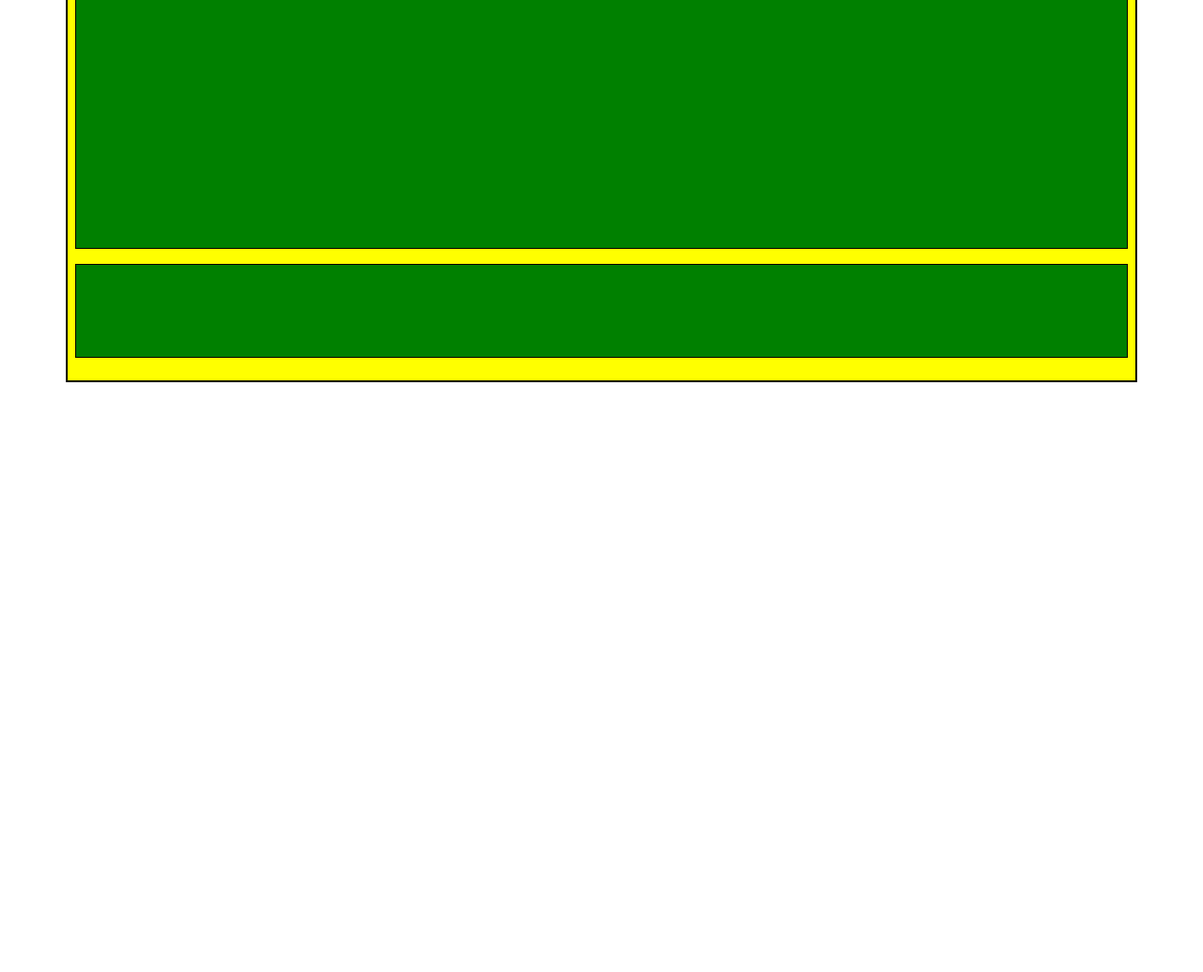
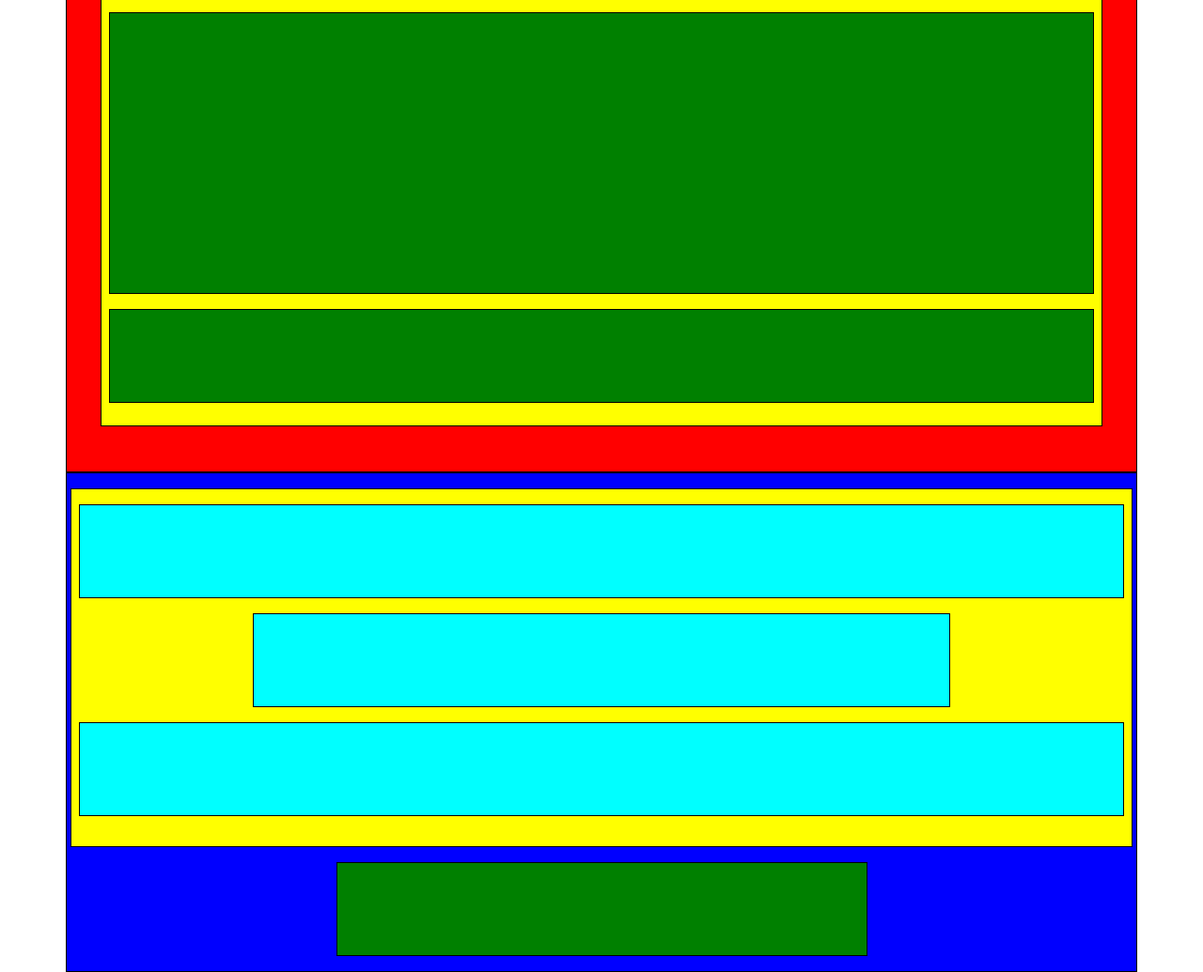
Before and after one commit to stefanofilippini/html-css-bootstrap-freelancer, a plain HTML site: page index.html in a window 1280 px wide. Shown: the part 3715-4750 px from the top of the page at 94% size. Before the commit the page ends 4122 px from the top, so only its background shows below. Drawn offline with nearby package versions, Linux system fonts and the light colour scheme.

Commit message:
added footer content

```diff
--- a/index.html
+++ b/index.html
@@ -22,7 +22,7 @@
     <!-- Main content -->
     <main>
 
-        <div class="container bg-4">
+        <div class="container p-5 bg-4">
             <!-- Hero -->
             <div class="row p-4 flex-column bg-2">
                 <div class="col-6 align-self-center h-30 bg-1"></div>
@@ -58,6 +58,24 @@
         </div>
     </main>
 
+    <!-- Footer -->
+    <footer>
+        <div class="container p-3 bg-1">
+
+            <!-- Address -->
+            <div class="row justify-content-center p-2 bg-2">
+                <div class="col-12 h-10 m-2 bg-0"></div>
+                <div class="col-8 h-10 m-2 bg-0"></div>
+                <div class="col-12 h-10 m-2 mb-4 bg-0"></div>
+            </div>
+
+            <!-- footer -->
+            <div class="row justify-content-center">
+                <div class="col-6 h-10 mt-3 bg-3"></div>
+            </div>
+        </div>
+    </footer>
+
         </div>
 </body>
 </html>
```
